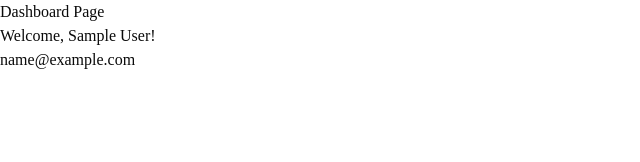
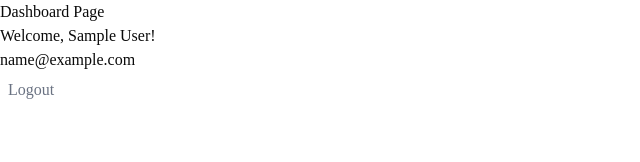
Before and after one commit to xyypsy1234-dotcom/expense-tracker, a Next.js app: page /dashboard in a window 1280 px wide. Shown: the top 162 px of the page, without its empty margins (0-640 px from the left). Built offline with nearby package versions, Linux system fonts and the light colour scheme; sample sign-in values are in the browser's storage.

Commit message:
fix: resolve hydration error and premature login redirect
- Move localStorage read from useState initializer to useEffect
  to keep server and client initial render consistent
  - Add isLoading state to AuthContext so the route guard waits
  for session restoration instead of redirecting immediately

```diff
--- a/app/(dashboard)/dashboard/page.tsx
+++ b/app/(dashboard)/dashboard/page.tsx
@@ -1,14 +1,44 @@
 "use client";
 import { useAuth } from "@/features/auth/context/AuthContext";
+import { useRouter } from "next/navigation";
+import { useEffect } from "react";
 
 export default function DashboardPage() {
-  const { user } = useAuth();
+  const { user, logout, isLoading } = useAuth();
+  const router = useRouter();
+  const handleLogout = () => {
+    logout();
+    router.replace("/login");
+  };
+
+  useEffect(() => {
+    if (!isLoading && !user) {
+      router.replace("/login");
+      return;
+    }
+  }, [user, router, isLoading]);
+
+  if (isLoading) {
+    return <p>Loading...</p>;
+  }
+
+  if (!user) {
+    return null;
+  }
 
   return (
     <div>
       <h1>Dashboard Page</h1>
-      <p>Welcome, {user?.name}!</p>
-      <p>{user?.email}</p>
+      <p>Welcome, {user.name}!</p>
+      <p>{user.email}</p>
+      <div>
+        <button
+          onClick={handleLogout}
+          className="px-2 py-1.5 text-gray-500 hover:text-black font-medium "
+        >
+          Logout
+        </button>
+      </div>
     </div>
   );
 }
--- a/features/auth/components/LoginForm.tsx
+++ b/features/auth/components/LoginForm.tsx
@@ -80,6 +80,8 @@ export function LoginForm() {
           <div className="relative">
             <input
               {...register("password")}
+              id="password"
+              name="password"
               type={showPassword ? "text" : "password"}
               placeholder="Enter your password"
               className="w-full rounded-md border border-gray-300 px-3 py-3 pr-10 outline-none focus:border-black"
--- a/features/auth/context/AuthContext.tsx
+++ b/features/auth/context/AuthContext.tsx
@@ -13,6 +13,7 @@ interface AuthContextType {
   user: User | null;
   loginUser: (user: User) => void;
   logout: () => void;
+  isLoading: boolean;
 }
 
 interface AuthProviderProps {
@@ -22,22 +23,16 @@ interface AuthProviderProps {
 const AuthContext = createContext<AuthContextType | undefined>(undefined);
 
 export function AuthProvider({ children }: AuthProviderProps) {
-  //    const [user, setUser] = useState<User | null>(null);
-  // useEffect(() => {
-  //   const storedUser = localStorage.getItem("user");
+  const [user, setUser] = useState<User | null>(null);
+  const [isLoading, setIsLoading] = useState(true);
+  useEffect(() => {
+    const storedUser = localStorage.getItem("user");
 
-  //   if (storedUser) {
-  //     setUser(JSON.parse(storedUser));
-  //   }
-
-  // }, []);
-
-  const [user, setUser] = useState<User | null>(() => {
-    if (typeof window !== "undefined") {
-      const storedUser = localStorage.getItem("user");
-      return storedUser ? JSON.parse(storedUser) : null;
+    if (storedUser) {
+      setUser(JSON.parse(storedUser));
     }
-  });
+    setIsLoading(false);
+  }, []);
 
   const loginUser = (user: User) => {
     setUser(user);
@@ -50,7 +45,7 @@ export function AuthProvider({ children }: AuthProviderProps) {
   };
 
   return (
-    <AuthContext.Provider value={{ user, loginUser, logout }}>
+    <AuthContext.Provider value={{ user, loginUser, logout, isLoading }}>
       {children}
     </AuthContext.Provider>
   );
```
